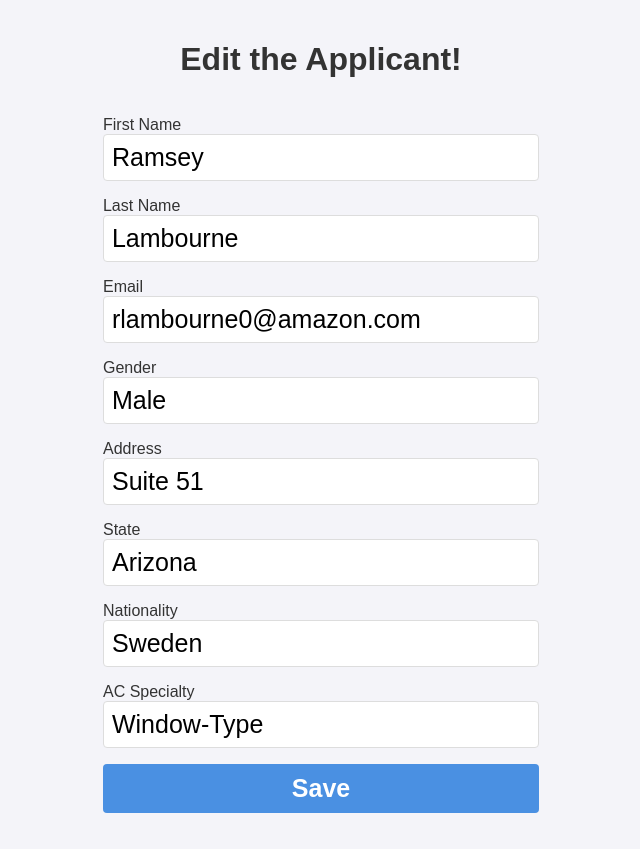
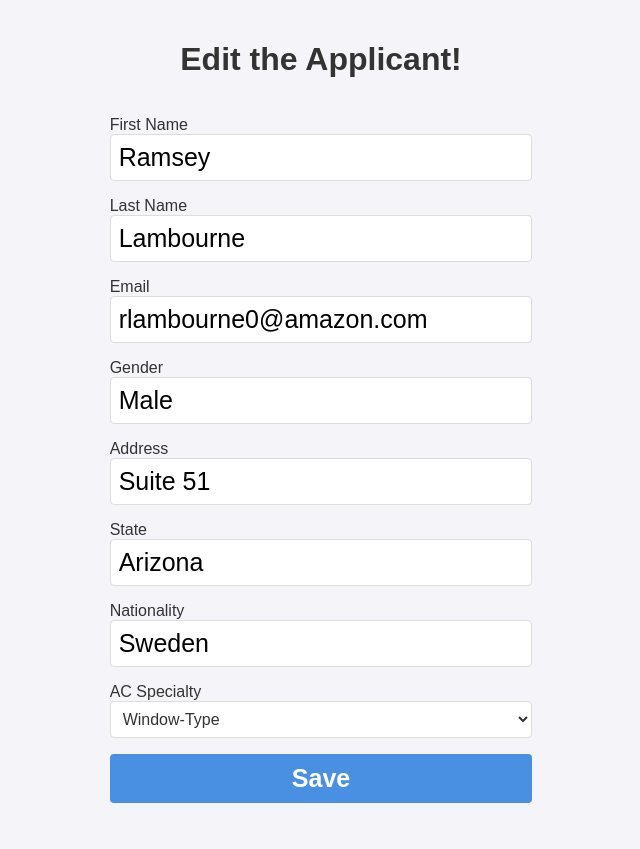
Before and after one commit to Pao-Fontanilla/FONTANILLA-SEARCH-PHP, a PHP site: page /edit.php?id=1 in a window 1280 px wide. Shown: the whole page, without its empty margins (319-959 px from the left). After the commit the page ends 803 px from the top, so only its background shows below. Run offline with PHP 8.4, Linux system fonts and the light colour scheme; data comes from the database, SQL or seed files in the repository.

Commit message:
Add files via upload

```diff
--- a/FONTANILLA-JOB-APP/edit.php
+++ b/FONTANILLA-JOB-APP/edit.php
@@ -41,9 +41,14 @@
 			<input type="text" name="nationality" value="<?php echo $getUserByID['nationality']; ?>">
 		</p>
 		<p>
-			<label for="firstName">AC Specialty</label>
-			<input type="text" name="ac_specialty" value="<?php echo $getUserByID['ac_specialty']; ?>">
-			<p><input type="submit" value="Save" name="editUserBtn"></p>
+		<label for="ac_specialty">AC Specialty</label>
+		<select name="ac_specialty">
+			<option value="Window-Type" <?php echo ($getUserByID['ac_specialty'] == 'Window-Type') ? 'selected' : ''; ?>>Window-Type</option>
+			<option value="Split-Type" <?php echo ($getUserByID['ac_specialty'] == 'Split-Type') ? 'selected' : ''; ?>>Split-Type</option>
+			<option value="Central Air-Type" <?php echo ($getUserByID['ac_specialty'] == 'Central Air-Type') ? 'selected' : ''; ?>>Central Air-Type</option>
+			<option value="Portable-Type" <?php echo ($getUserByID['ac_specialty'] == 'Portable-Type') ? 'selected' : ''; ?>>Portable-Type</option>
+		</select>
+		<p><input type="submit" value="Save" name="editUserBtn"></p>
 		</p>
 	</form>
 </body>
```
